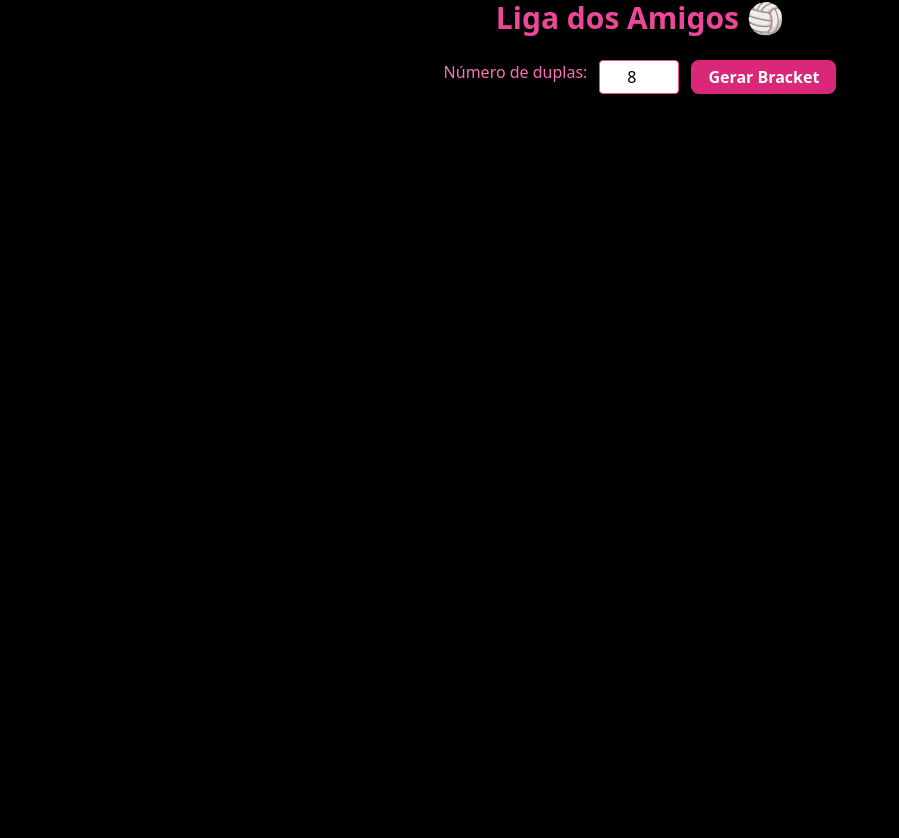
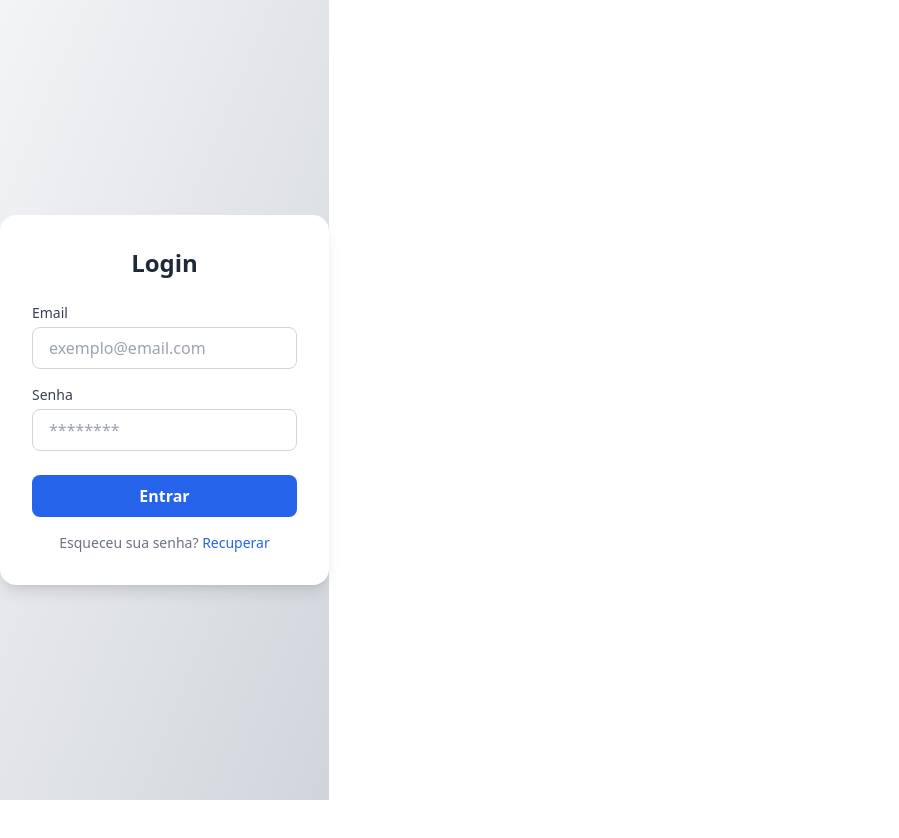
Before and after one commit to LDA-futevolei/Tabelas-Futvolei, a React (Vite) app in the folder frontend/: page /dashboard/login in a window 1280 px wide. Shown: the top 838 px of the page, without its empty margins (0-899 px from the left). After the commit the page ends 800 px from the top, so only its background shows below. Built offline with nearby package versions, Linux system fonts and the light colour scheme.

Commit message:
Correção main.jsx, adicionado rotas

```diff
--- a/frontend/package.json
+++ b/frontend/package.json
@@ -11,7 +11,8 @@
   },
   "dependencies": {
     "react": "^19.1.1",
-    "react-dom": "^19.1.1"
+    "react-dom": "^19.1.1",
+    "react-router-dom": "^7.9.3"
   },
   "devDependencies": {
     "@eslint/js": "^9.36.0",
--- a/frontend/src/main.jsx
+++ b/frontend/src/main.jsx
@@ -1,20 +1,20 @@
-import { StrictMode } from 'react'
-import { createRoot } from 'react-dom/client'
-
-import App from './App.jsx'
+import { BrowserRouter, Routes, Route } from 'react-router-dom';
 import React from 'react'
 import ReactDOM from 'react-dom/client'
 
+import App from './App.jsx'
+import LoginForm from './pages/login.jsx';
 import './styles/index.css'
+import NotFound from './pages/404.jsx';
 
 ReactDOM.createRoot(document.getElementById('root')).render(
     <React.StrictMode>
-        <App />
+        <BrowserRouter>
+            <Routes>
+                <Route path='/' element={<App />}></Route>
+                <Route path='/dashboard/login' element={<LoginForm />}></Route>
+                <Route path='*' element={<NotFound />}></Route>
+            </Routes>
+        </BrowserRouter>
     </React.StrictMode>
-)
-
-createRoot(document.getElementById('root')).render(
-    <StrictMode>
-        <App />
-    </StrictMode>,
-)
+);
--- /dev/null
+++ b/frontend/src/pages/404.jsx
@@ -0,0 +1,3 @@
+export default function NotFound() {
+
+}
--- /dev/null
+++ b/frontend/src/pages/login.jsx
@@ -0,0 +1,76 @@
+import { useState } from "react";
+
+export default function LoginForm() {
+  const [email, setEmail] = useState("");
+  const [password, setPassword] = useState("");
+
+  const handleSubmit = (e) => {
+    e.preventDefault();
+    console.log("Email:", email);
+    console.log("Senha:", password);
+    // Aqui você pode fazer a requisição para o backend
+  };
+
+  return (
+    <div className="min-h-screen flex items-center justify-center bg-gradient-to-br from-gray-100 to-gray-300">
+      <form
+        onSubmit={handleSubmit}
+        className="bg-white p-8 rounded-2xl shadow-lg w-full max-w-sm"
+      >
+        <h2 className="text-2xl font-semibold text-center mb-6 text-gray-800">
+          Login
+        </h2>
+
+        <div className="mb-4">
+          <label
+            htmlFor="email"
+            className="block text-sm font-medium text-gray-700 mb-1"
+          >
+            Email
+          </label>
+          <input
+            id="email"
+            type="email"
+            placeholder="exemplo@email.com"
+            value={email}
+            onChange={(e) => setEmail(e.target.value)}
+            className="w-full px-4 py-2 border border-gray-300 rounded-lg focus:outline-none focus:ring-2 focus:ring-blue-500"
+            required
+          />
+        </div>
+
+        <div className="mb-6">
+          <label
+            htmlFor="password"
+            className="block text-sm font-medium text-gray-700 mb-1"
+          >
+            Senha
+          </label>
+          <input
+            id="password"
+            type="password"
+            placeholder="********"
+            value={password}
+            onChange={(e) => setPassword(e.target.value)}
+            className="w-full px-4 py-2 border border-gray-300 rounded-lg focus:outline-none focus:ring-2 focus:ring-blue-500"
+            required
+          />
+        </div>
+
+        <button
+          type="submit"
+          className="w-full bg-blue-600 hover:bg-blue-700 text-white font-semibold py-2 rounded-lg transition duration-200"
+        >
+          Entrar
+        </button>
+
+        <p className="text-center text-sm text-gray-500 mt-4">
+          Esqueceu sua senha?{" "}
+          <a href="#" className="text-blue-600 hover:underline">
+            Recuperar
+          </a>
+        </p>
+      </form>
+    </div>
+  );
+}
```
Also changed, not shown: 1 other file (tests, documents, lock files or other folders).
